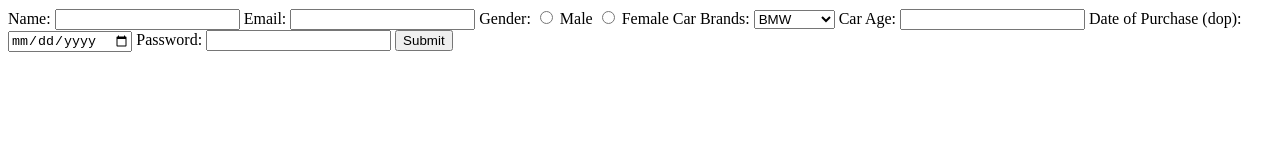
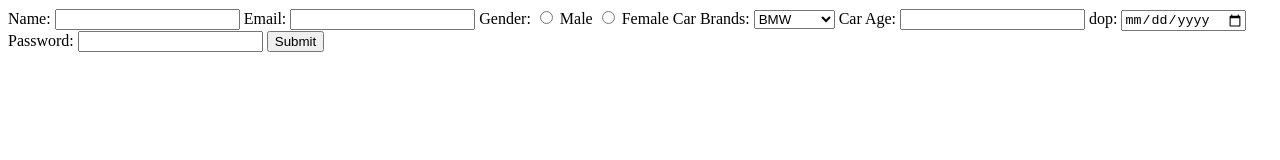
Before and after one commit to acciojob/car-insurance-form-seekernothing, a website: page main.html in a window 1280 px wide. Drawn offline with Linux system fonts and the light colour scheme.

Commit message:
created a submission

```diff
--- a/main.html
+++ b/main.html
@@ -27,7 +27,7 @@
 		</select>
 		<label for="carage">Car Age:</label>
 		<input type="number" id="carage" required>
-		<lable for="dop">Date of Purchase (dop):</lable>
+		<lable for="dop">dop:</lable>
 		<input type="date" id="dop" required>
 		<label for="password">Password:</label>
 		<input type="password" id="password" required>
```
